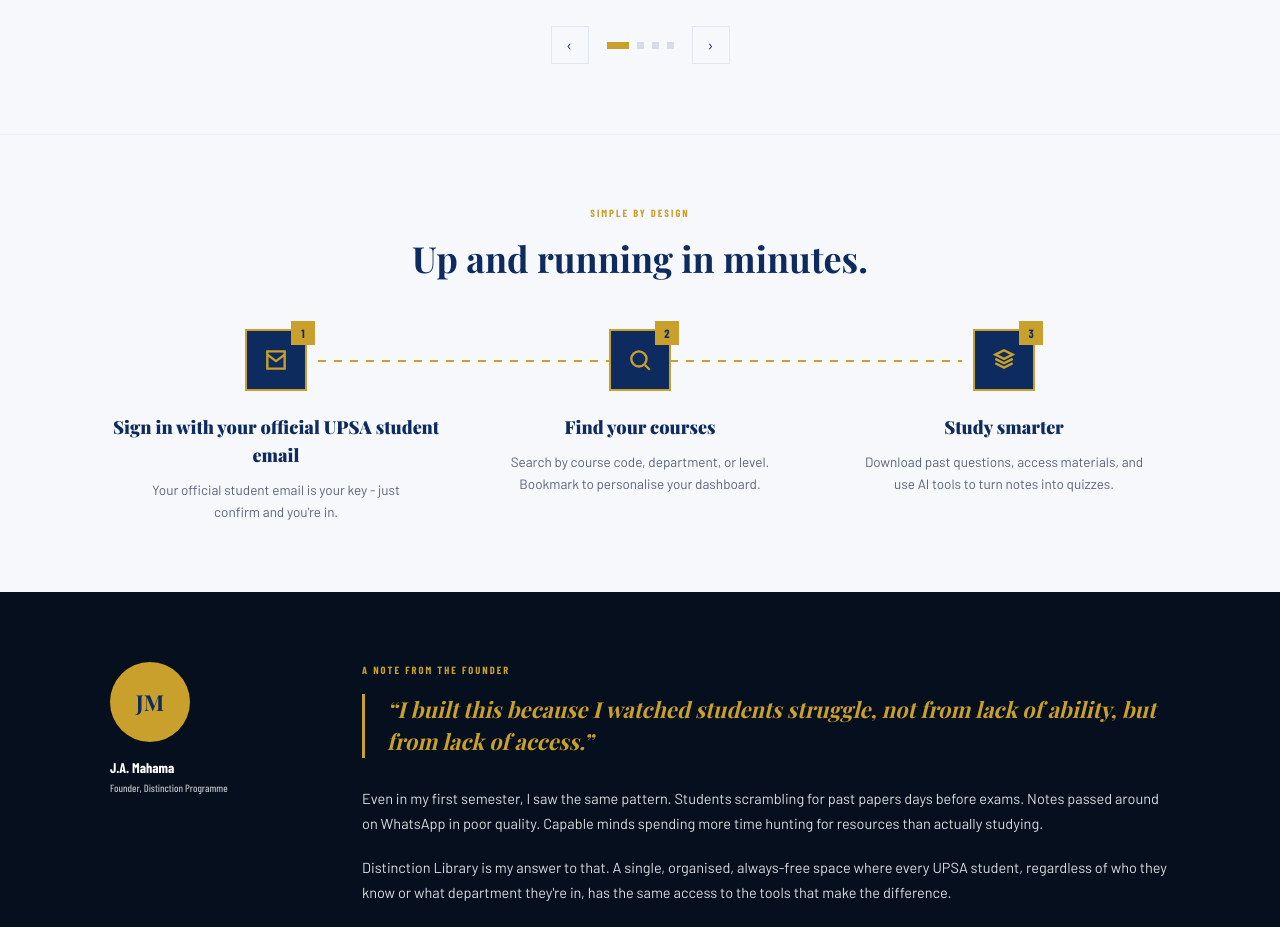
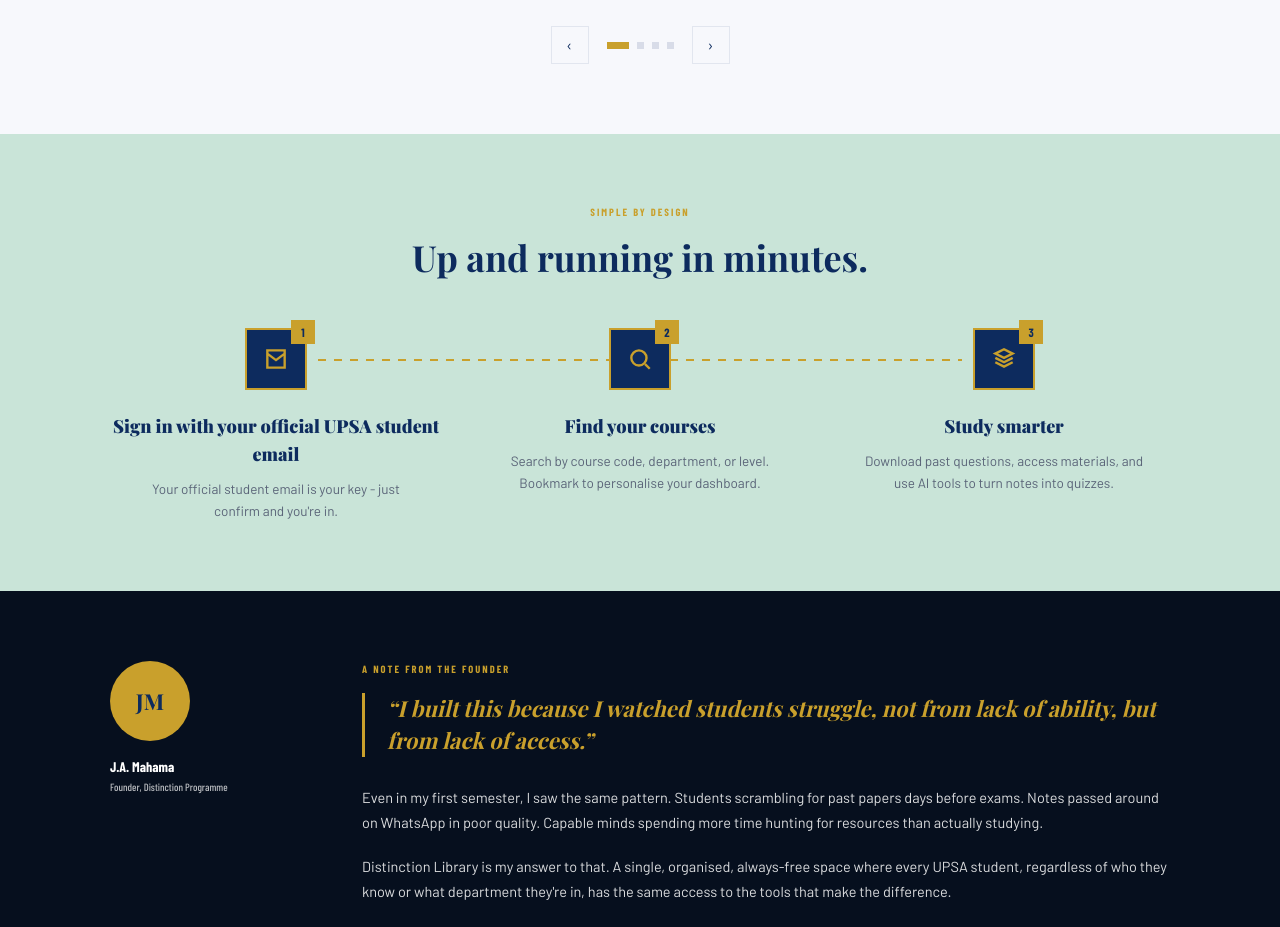
Before and after one commit to johnadamsmahama/distinction-library, a Next.js app: page / in a window 1280 px wide. Shown: the part 1620-2547 px from the top of the page. Built offline with nearby package versions, Linux system fonts and the light colour scheme; no server answers; the database is empty; a web font is replaced by a local one.

Commit message:
Change background color of HowItWorks section

```diff
--- a/components/HowItWorks.tsx
+++ b/components/HowItWorks.tsx
@@ -20,7 +20,7 @@ const STEPS = [
 
 export default function HowItWorks() {
   return (
-    <section id="how" className="py-[70px] px-7 bg-off-white border-t border-[#EEF1F8]">
+    <section id="how" className="py-[70px] px-7 bg-mint-light">
       <div className="max-w-content mx-auto">
         <Reveal className="text-center max-w-[520px] mx-auto mb-11">
           <div className="eyebrow">Simple By Design</div>
```
